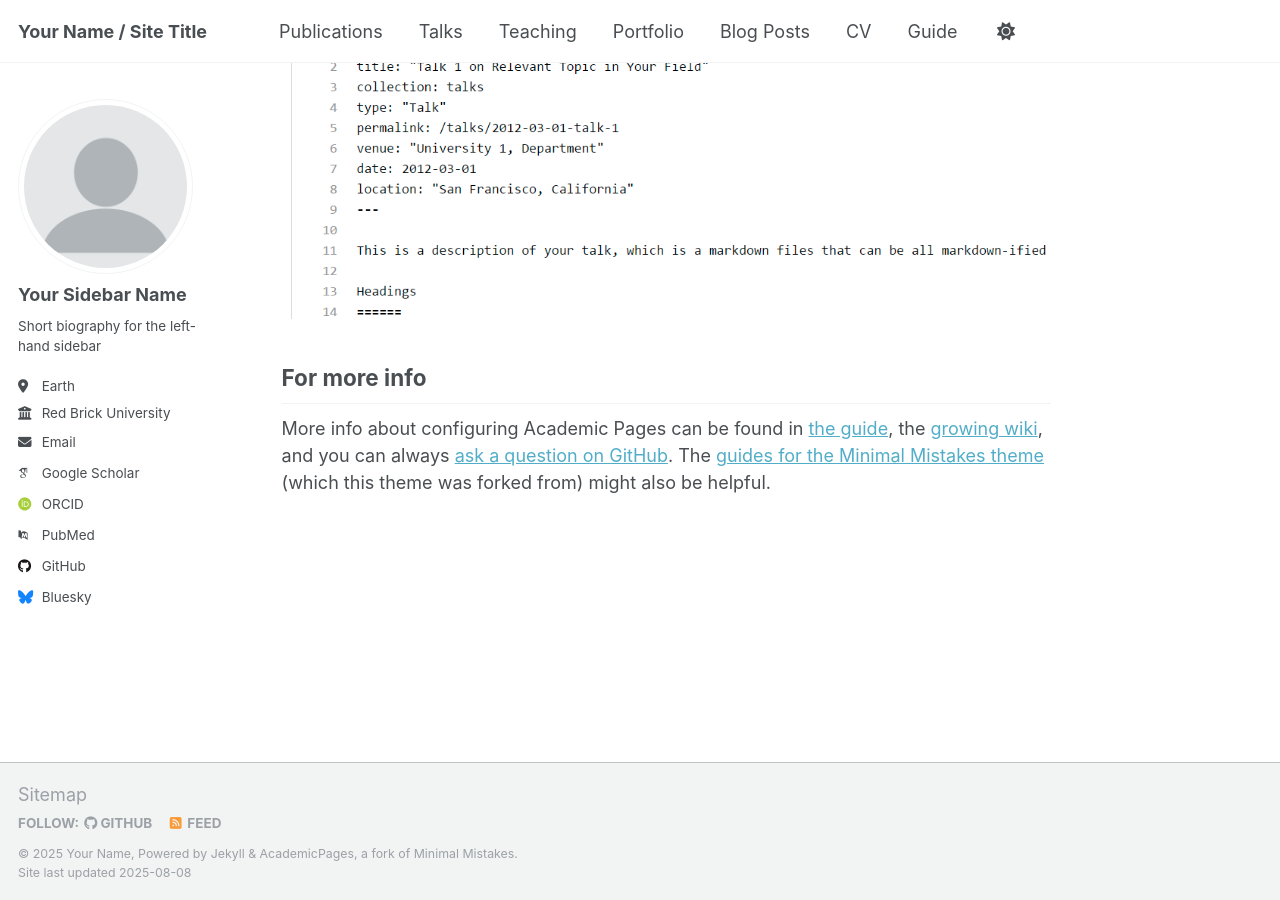
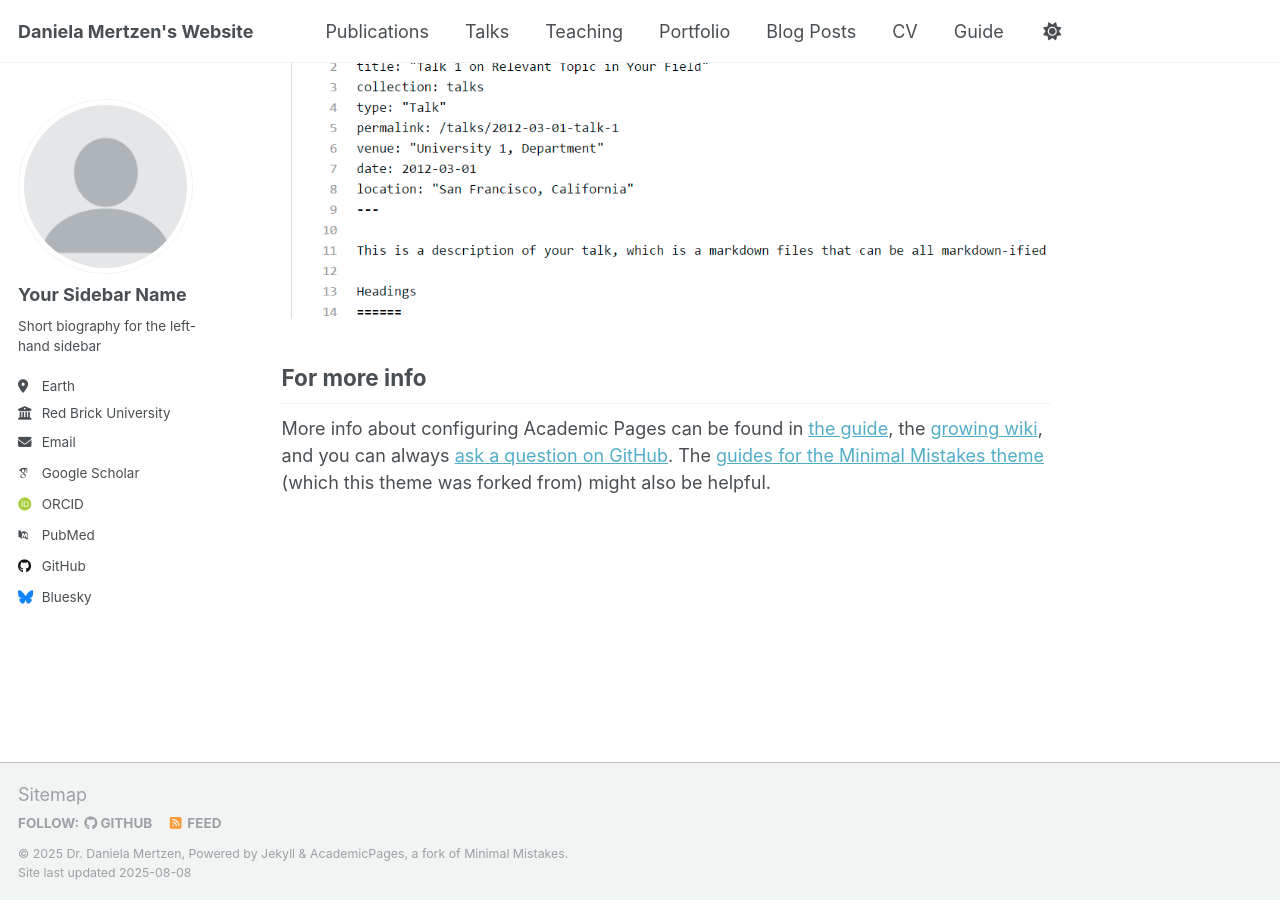
Before and after one commit to dmertzen/dmertzen.github.io, a Jekyll site: the page built from _pages/about.md, in a window 1280 px wide and 900 px high, scrolled down 2880 px. Built offline with Jekyll 4.4.1, drawn with Linux system fonts in a browser that asks for light colours; some web fonts are replaced; a script that is not in the unit is left out.

Commit message:
Update _config.yml basic info

```diff
--- a/_config.yml
+++ b/_config.yml
@@ -9,13 +9,13 @@
 # Basic Site Settings
 locale                   : "en-US"
 site_theme               : "default"
-title                    : "Your Name / Site Title"
+title                    : "Daniela Mertzen's Website"
 title_separator          : "-"
-name                     : &name "Your Name"
+name                     : &name "Dr. Daniela Mertzen"
 description              : &description "personal description"
-url                      : https://academicpages.github.io # the base hostname & protocol for your site e.g. "https://[your GitHub username].github.io" or if you already have some other page hosted on Github then use "https://[your GitHub username].github.io/[Your Repo Name]"
+url                      : https://dmertzen.github.io/ # the base hostname & protocol for your site e.g. "https://[your GitHub username].github.io" or if you already have some other page hosted on Github then use "https://[your GitHub username].github.io/[Your Repo Name]"
 baseurl                  : "" # the subpath of your site, e.g. "/blog"
-repository               : "academicpages/academicpages.github.io"
+repository               : "dmertzen/dmertzen.github.io/"
 
 # Site Author - The following control what appear as part of the author content on the side bar.
 #               If a field is blank the icon and link will not appear, otherwise it will be shown.
```
